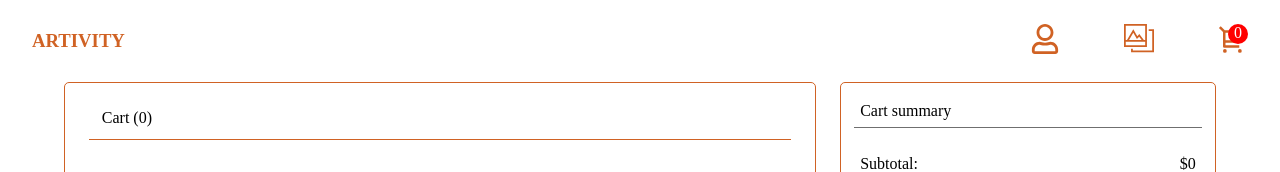
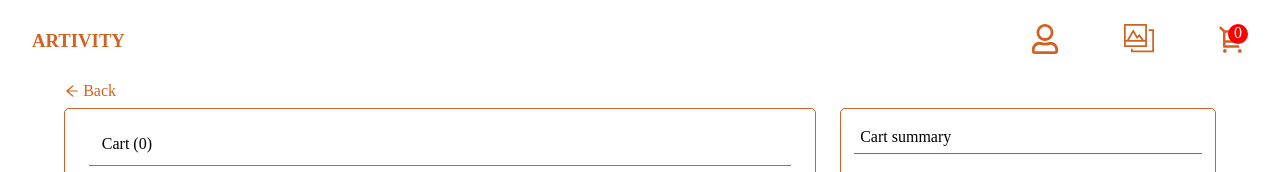
Before and after one commit to Hassan-neu/artivity, a Next.js app: page /cart in a window 1280 px wide. Shown: the top 172 px of the page. Built offline with nearby package versions, Linux system fonts and the light colour scheme; no server answers.

Commit message:
:package: modal for cart interarction added

```diff
--- a/hooks/stateContext.js
+++ b/hooks/stateContext.js
@@ -1,4 +1,5 @@
 import React, { useContext, createContext, useState, useEffect } from "react";
+import toast from "react-hot-toast";
 const Context = createContext();
 export const StateContext = ({ children }) => {
     const [qty, setQty] = useState(1);
@@ -32,7 +33,10 @@ export const StateContext = ({ children }) => {
                 setTotalPrice(
                     (prevPrice) =>
                         prevPrice - checkItem.price * (checkItem.itmQty - qty)
-                )
+                ),
+                toast("Item Added", {
+                    icon: "🛒",
+                })
             );
         }
         const itemsToAdd = { image, artiste, name, price, itmQty, id };
@@ -40,6 +44,9 @@ export const StateContext = ({ children }) => {
         setCartItems((prevCart) => [...prevCart, itemsToAdd]);
         setTotalQty((prevTotal) => prevTotal + qty);
         setTotalPrice((prevPrice) => prevPrice + itmQty * price);
+        toast("Item Added", {
+            icon: "🛒",
+        });
     };
     const toRemove = (id) => {
         const toPurge = cartItems.find((item) => item.id === id);
@@ -49,6 +56,9 @@ export const StateContext = ({ children }) => {
         setTotalPrice(
             (prevPrice) => prevPrice - toPurge.itmQty * toPurge.price
         );
+        toast("Item Removed", {
+            icon: "🗑️",
+        });
     };
     const cartQtyToggle = (id, type) => {
         const toToggle = cartItems.find((item) => item.id === id);
--- a/package.json
+++ b/package.json
@@ -22,6 +22,7 @@
     "next-sanity": "^4.3.2",
     "react": "18.2.0",
     "react-dom": "18.2.0",
+    "react-hot-toast": "^2.4.1",
     "react-icons": "^4.8.0",
     "react-paystack": "^4.0.3"
   }
--- a/pages/_app.js
+++ b/pages/_app.js
@@ -2,11 +2,13 @@ import "@/styles/globals.css";
 import Layout from "@/components/layout";
 import { StateContext } from "@/hooks/stateContext";
 import { SessionProvider } from "next-auth/react";
+import { Toaster } from "react-hot-toast";
 export default function App({ Component, pageProps }) {
     return (
         <SessionProvider session={pageProps.session}>
             <StateContext>
                 <Layout>
+                    <Toaster />
                     <Component {...pageProps} />
                 </Layout>
             </StateContext>
--- a/pages/api/auth/[...nextauth].js
+++ b/pages/api/auth/[...nextauth].js
@@ -7,6 +7,7 @@ import { compare } from "bcryptjs";
 export default NextAuth({
     session: {
         strategy: "jwt",
+        maxAge: 30 * 24 * 60 * 60,
     },
     providers: [
         GoogleProvider({
@@ -15,9 +16,10 @@ export default NextAuth({
         }),
         CredentialsProvider({
             async authorize(credentials, req) {
-                connectMongo();
+                await connectMongo();
                 const { email, password } = credentials;
                 const user = await Users.findOne({ email });
+                console.log(user);
                 if (!user) {
                     throw new Error("Email not found");
                 }
--- a/pages/api/auth/signup.js
+++ b/pages/api/auth/signup.js
@@ -3,7 +3,7 @@ import Users from "@/models/Schema";
 import { hash } from "bcryptjs";
 async function handler(req, res) {
     if (req.method === "POST") {
-        connectMongo();
+        await connectMongo();
         if (!req.body) return res.status(204).json({ message: "No content" });
         const { firstName, lastName, email, password } = req.body;
         const checkUser = await Users.findOne({ email });
--- a/pages/api/hello.js
+++ b/pages/api/hello.js
@@ -1,5 +1,5 @@
 // Next.js API route support: https://nextjs.org/docs/api-routes/introduction
 
 export default function handler(req, res) {
-  res.status(200).json({ name: 'John Doe' })
+    res.status(200).json({ name: "John Doe" });
 }
--- a/pages/cart.js
+++ b/pages/cart.js
@@ -2,10 +2,26 @@ import React from "react";
 import CartItem from "@/components/cartItem";
 import { useStateContext } from "@/hooks/stateContext";
 import Link from "next/link";
+import { useRouter } from "next/router";
+import { AiOutlineArrowLeft } from "react-icons/ai";
 const Cart = () => {
+    const route = useRouter();
     const { cartItems, totalQty, totalPrice, setTotalFee } = useStateContext();
     return (
         <div className="cart_wrapper">
+            <span
+                style={{
+                    color: "#d06224",
+                    display: "flex",
+                    alignItems: "center",
+                    gap: ".2rem",
+                    marginBottom: ".5rem",
+                    cursor: "pointer",
+                }}
+                onClick={() => route.back()}
+            >
+                <AiOutlineArrowLeft /> Back
+            </span>
             <div className="cart_container">
                 <div className="cart-artwrks">
                     <div className="cart-count">
--- a/pages/login.js
+++ b/pages/login.js
@@ -4,7 +4,6 @@ import {
     AiOutlineGoogle,
     AiOutlineEye,
     AiOutlineEyeInvisible,
-    AiFillFacebook,
 } from "react-icons/ai";
 import { signIn } from "next-auth/react";
 import Head from "next/head";
@@ -32,7 +31,10 @@ const Login = () => {
         data.status && router.push(data.url);
     }
     const handleSignIn = async (provider) => {
-        signIn(provider, { callbackUrl: "http://localhost:3000" });
+        signIn(provider, {
+            callbackUrl:
+                "https://artivity.vercel.app" ?? "http://localhost:3000",
+        });
     };
     const [showPassword, setShowPassword] = useState(false);
     return (
--- a/pages/register.js
+++ b/pages/register.js
@@ -25,7 +25,11 @@ const Register = () => {
             headers: { "Content-Type": "application/json" },
             body: JSON.stringify(values),
         };
-        await fetch("http://localhost:3000/api/auth/signup", options)
+        await fetch(
+            "http://localhost:3000/api/auth/signup" ??
+                "http://artivity.vercel.app/api/auth/signup",
+            options
+        )
             .then((data) => data.json())
             .then((dir) => dir && router.push("/login"));
     }
--- a/pages/user/index.js
+++ b/pages/user/index.js
@@ -3,6 +3,7 @@ import ProfileMenu from "@/components/profileMenu";
 import Image from "next/image";
 import { getSession } from "next-auth/react";
 const Profile = ({ session }) => {
+    console.log(session);
     return (
         <div className="profile_wrapper">
             <div className="profile_container">
--- a/styles/globals.css
+++ b/styles/globals.css
@@ -171,8 +171,8 @@ button:active {
     border-radius: 3px;
     border: 1px solid var(--primaryColor);
     width: 100%;
-    padding: 0 0.23em;
 }
+
 div[data-mode="invalid"] {
     border: 1px solid #ff0000 !important;
     box-shadow: 0 0 2px #ff0000;
@@ -193,6 +193,7 @@ div[data-mode="invalid"] p {
 :is(.login-form, .register-form) span {
     color: var(--secondaryColor);
     display: flex;
+    padding: 0.23em;
 }
 :is(.login-form, .register-form) span:hover {
     color: var(--primaryColor);
```
Also changed, not shown: pages/artwork/[slug].js (+6 -3 lines), 2 other files (tests, documents, lock files or other folders).
